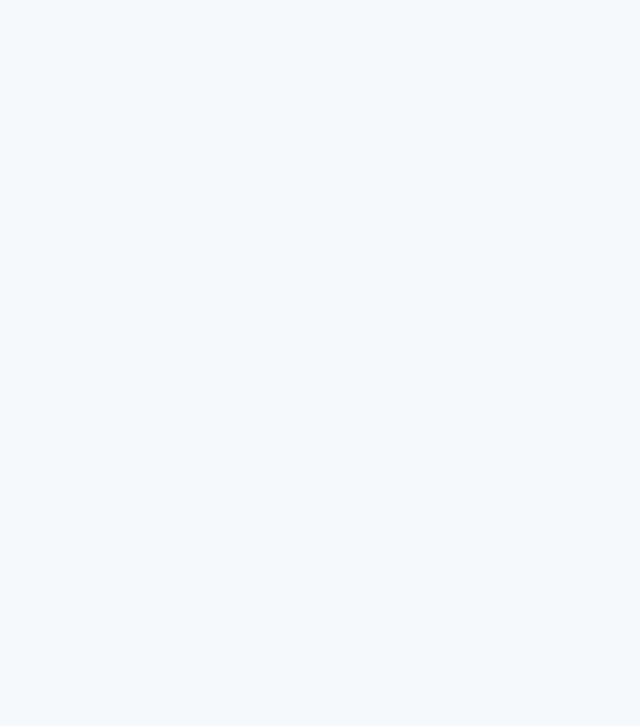
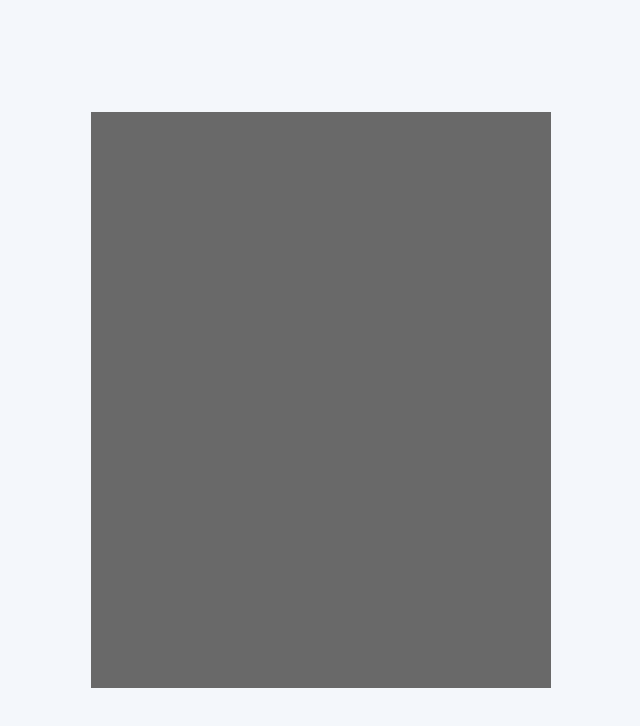
Before and after one commit to Yagogc/react-calc, a React (Create React App) app: page / in a window 1280 px wide. Shown: the top 726 px of the page, without its empty margins (319-959 px from the left). Built offline with nearby package versions, Linux system fonts and the light colour scheme.

Commit message:
Calculator Styles

```diff
--- a/src/App.js
+++ b/src/App.js
@@ -1,17 +1,14 @@
-import React, { Component } from "react";
-import logo from "./logo.svg";
-import "./App.css";
+import React from "react";
 import styled from "styled-components";
 import Calculator from "./components/Calculator";
-class App extends Component {
-  render() {
-    return (
-      <Container>
-        <Calculator />
-      </Container>
-    );
-  }
-}
+
+const App = () => {
+  return (
+    <Container>
+      <Calculator />
+    </Container>
+  );
+};
 
 export default App;
 
--- a/src/components/Calculator.js
+++ b/src/components/Calculator.js
@@ -1,4 +1,5 @@
 import React, { Component } from "react";
+import styled from "styled-components";
 
 class Calculator extends Component {
   state = {
@@ -27,8 +28,20 @@ class Calculator extends Component {
   }
 
   render() {
-    return <div className="calculator-container" />;
+    return <Container />;
   }
 }
 
 export default Calculator;
+
+const Container = styled.div`
+  background-color: #696969;
+  height: 100%;
+  width: 100%;
+  @media screen and (min-width: 1024px) {
+    height: 72%;
+    width: 36%;
+  }
+`;
+
+Container.displayName = "div";
```
